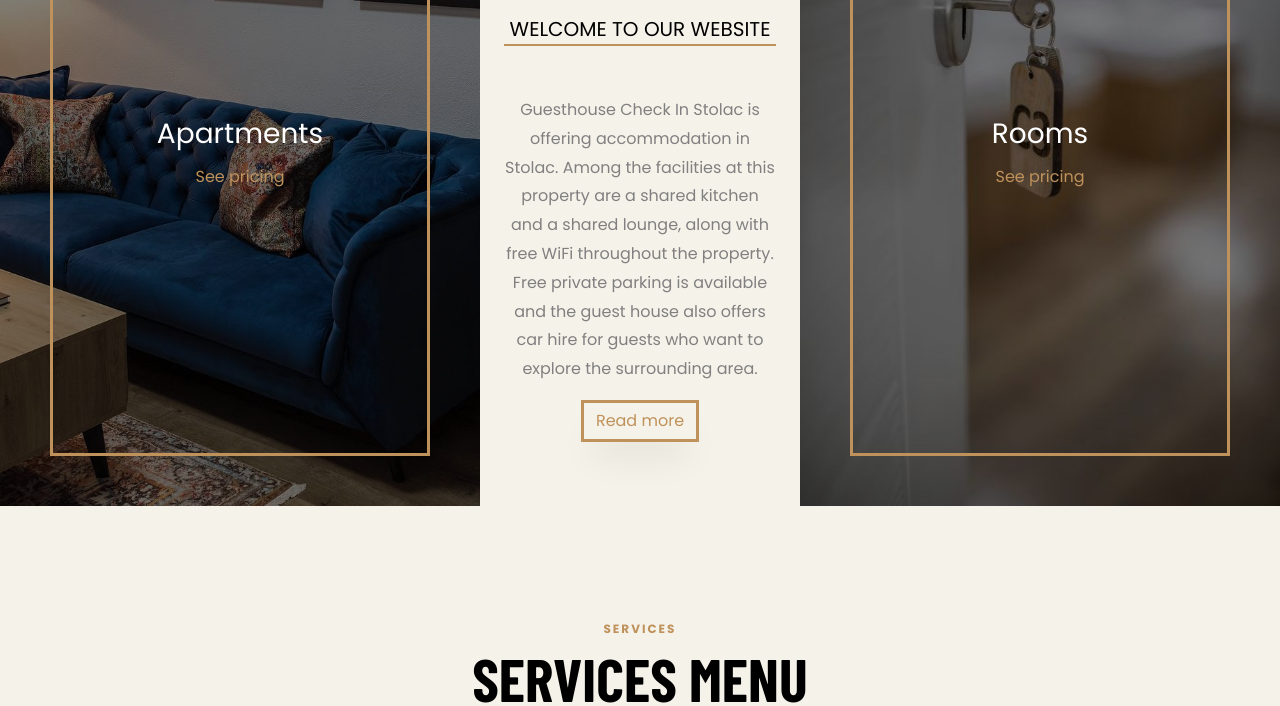
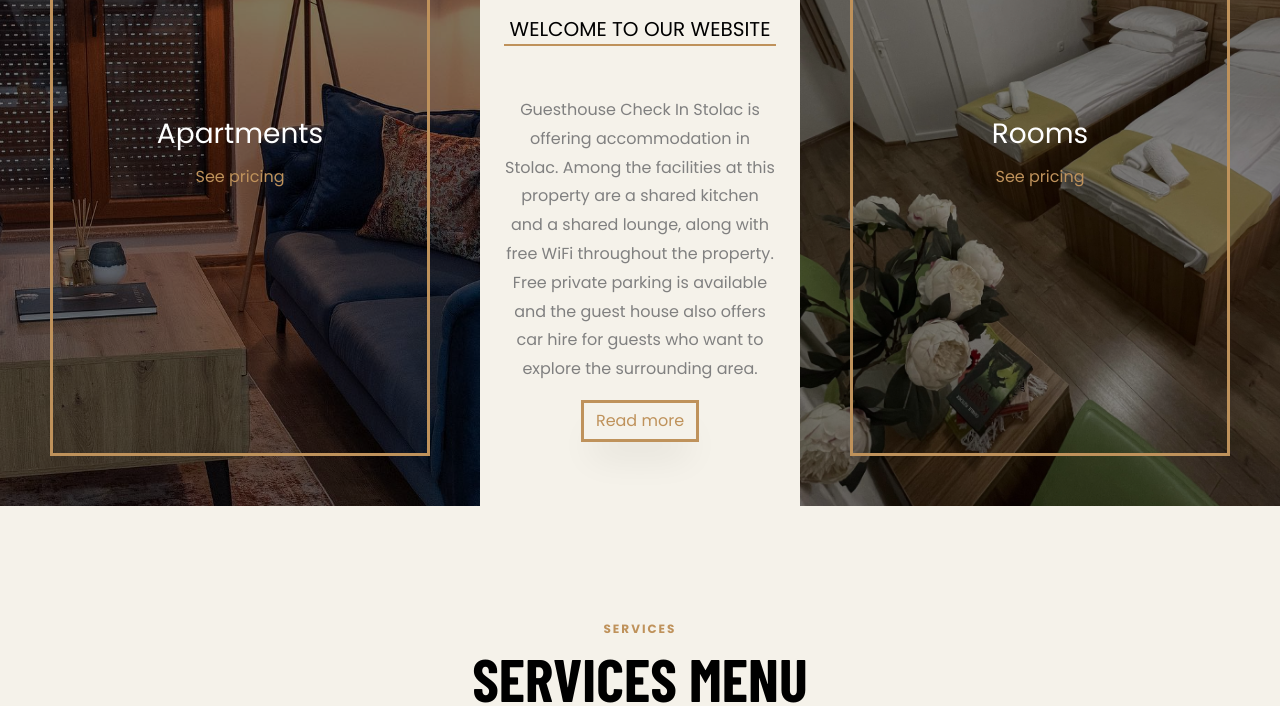
Before and after one commit to hhamzic1/guesthousecheckin, a plain HTML site: page index.html in a window 1280 px wide. Shown: the part 986-1692 px from the top of the page. Drawn offline with nearby package versions, Linux system fonts and the light colour scheme; some packages are replaced by stand-ins of ours; no server answers.

Commit message:
minor change img

```diff
--- a/index.html
+++ b/index.html
@@ -65,7 +65,7 @@
 			<div class="row no-gutters">
 				<div class="col-md text-center d-flex align-items-stretch">
 					<div class="services-wrap d-flex align-items-center img"
-						style="background-image: url(images/apartment_apartments_apartman_1.jpg);">
+						style="background-image: url(gallery/gh10.jpg);">
 						<div class="text">
 							<h3>Apartments</h3>
 							<p><a href="https://www.booking.com/hotel/ba/guesthouse-stolac-ab.en-gb.html"
@@ -90,7 +90,7 @@
 				</div>
 				<div class="col-md text-center d-flex align-items-stretch">
 					<div class="services-wrap d-flex align-items-center img"
-						style="background-image: url(images/rooms.jpg);">
+						style="background-image: url(gallery/c32.jpg);">
 						<div class="text">
 							<h3>Rooms</h3>
 							<p><a href="https://www.booking.com/hotel/ba/guesthouse-stolac-ab.en-gb.html"
```
Also changed, not shown: images/apartment1.jpg (deleted).
